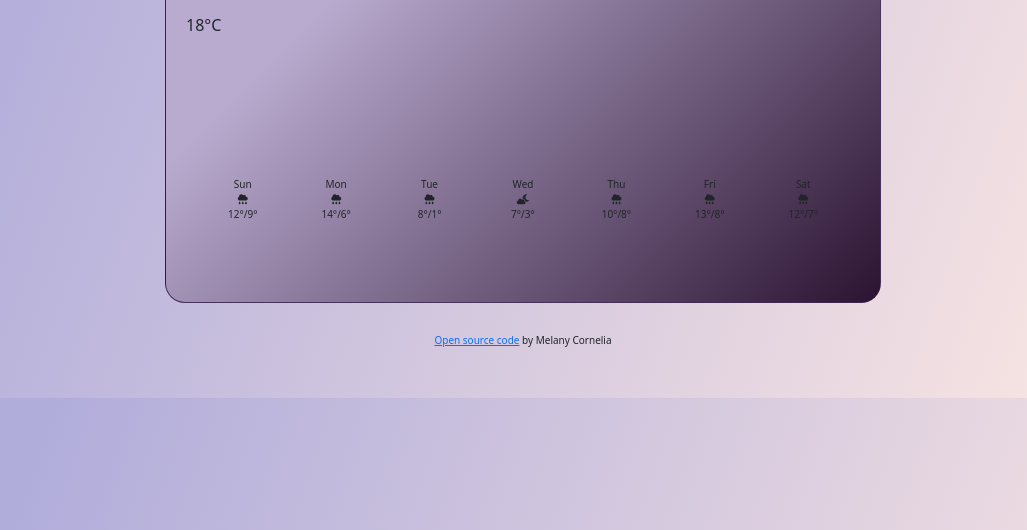
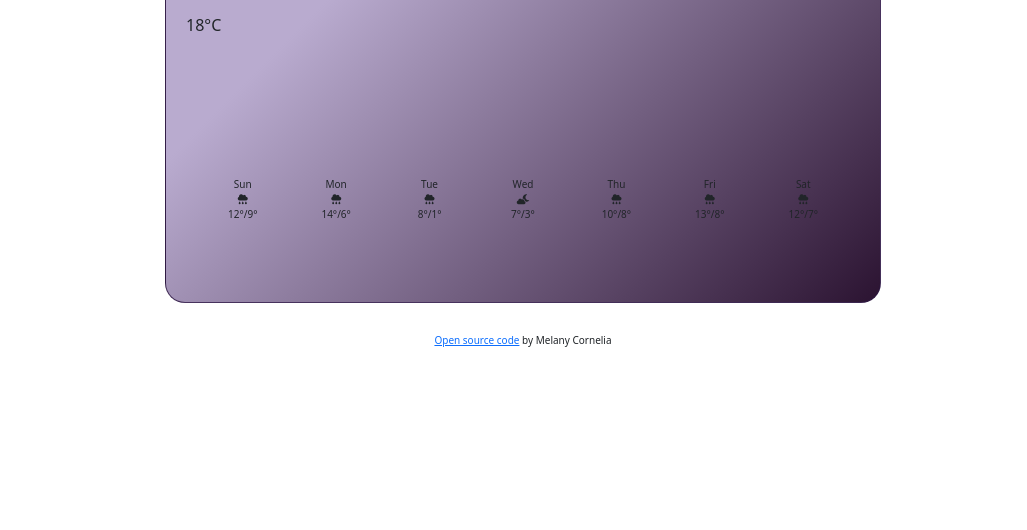
Before and after one commit to MelanyCornelia/Vanilla-Weather-App, a plain HTML site: page Index.html in a window 1280 px wide. Shown: the part 270-800 px from the top of the page, without its empty margins (117-1144 px from the left). Drawn offline with nearby package versions, Linux system fonts and the light colour scheme.

Commit message:
update css

```diff
--- a/src/style.css
+++ b/src/style.css
@@ -1,6 +1,7 @@
 body{
-    background: linear-gradient(109.6deg, rgb(177, 173, 219) 11.2%, rgb(245, 226, 226) 91.1%);
+    background-image: https://imgur.com/a/uSNDjRC (" galaxy");
 }
+
 .container{
     margin-top: 130px;
     margin-bottom: 50px;
```
